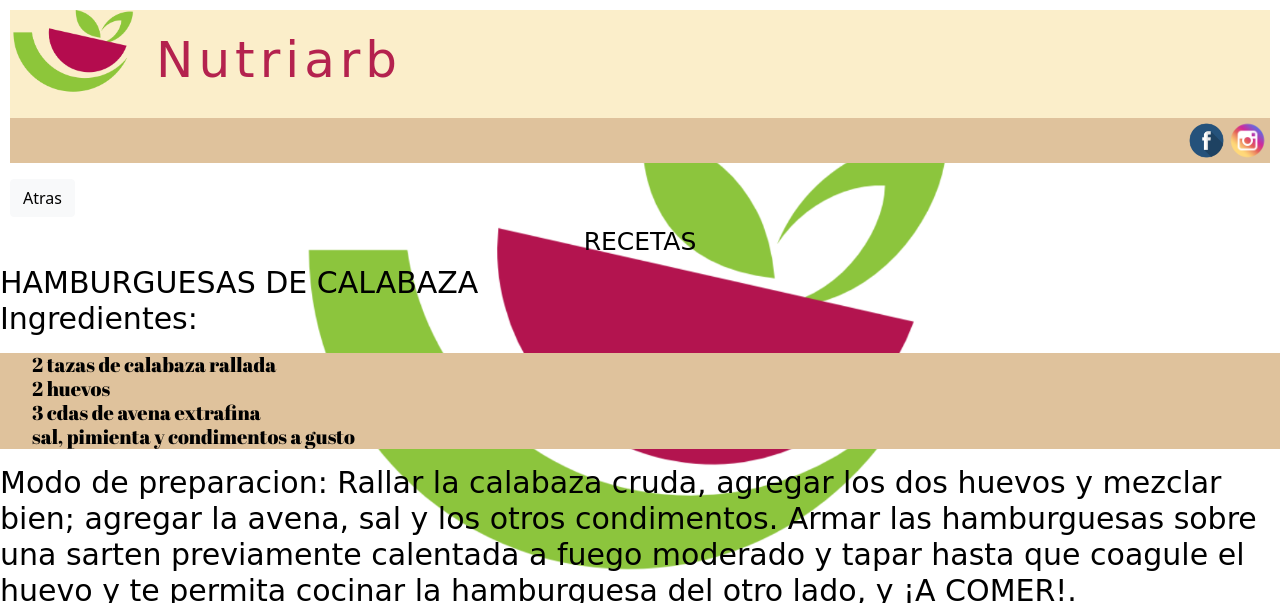
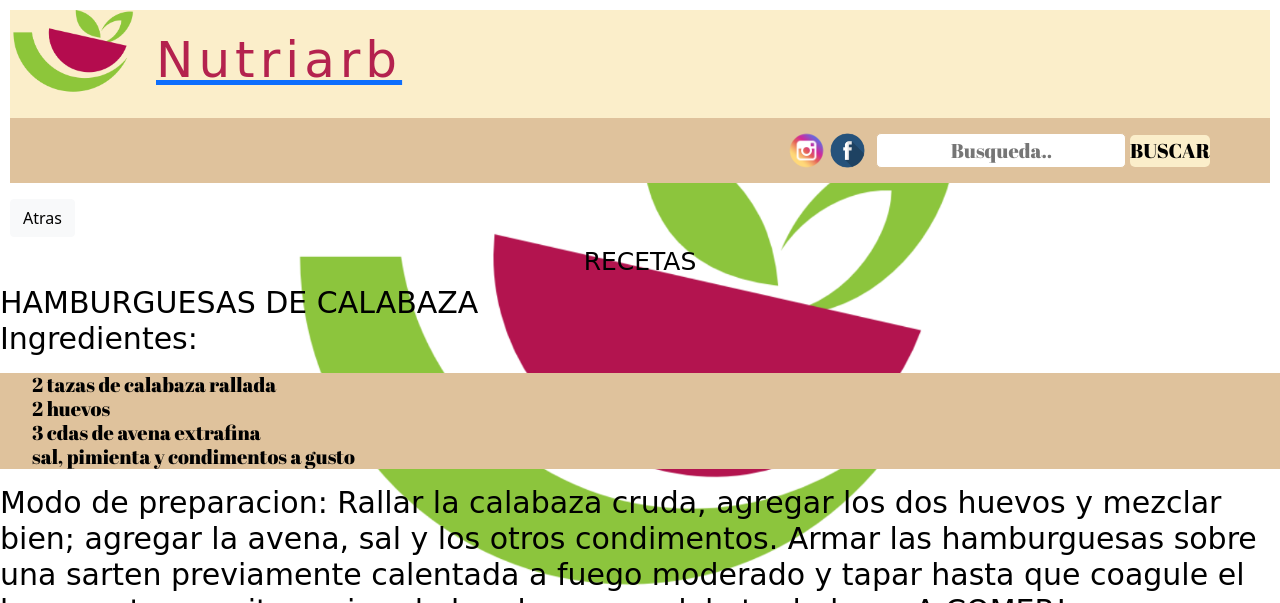
Before and after one commit to brenr07/Nutriarb, a website: page hamburcalabaza.html in a window 1280 px wide. Shown: the top 603 px of the page. Drawn offline with nearby package versions, Linux system fonts and the light colour scheme; a web font is replaced by a local one.

Commit message:
Agregue el buscador en el header

```diff
--- a/css/style.css
+++ b/css/style.css
@@ -36,6 +36,47 @@ img:hover{
 }
 
 /* Estilo redes sociales*/
+
+#buscador {
+    margin-right: 30px;
+    padding: 10px;
+}
+
+#i-buscar {
+    border-radius: 5px;
+    text-align: center;
+    height: 35px;
+    width: 250px;
+    border: 1px solid rgb(223, 194, 156);
+}
+
+#btn-buscar {
+    border-radius: 5px;
+    text-align: center;
+    height: 32px;
+    width: 80px;
+    border: 1px;
+    background: #fbeeca;
+}
+
+#btn-buscar:hover {
+    border-radius: 5px;
+    transition: 400ms;
+    text-align: center;
+    margin: 1px;
+    height: 35px;
+    width: 85px;
+    background-color: #B4224E;
+    border: 1px
+}
+
+
+.redes-soc {
+    display: inline-flex;
+    flex-direction: row;
+    align-items: center;
+    margin: 5px 20px 5px 0px;
+}
 
 .redes nav ul{
     list-style: none;
--- a/hamburcalabaza.html
+++ b/hamburcalabaza.html
@@ -19,25 +19,29 @@
     <section class="bodyIndex">
     <header class="recetas">
         <!--EL LOGO Y TITULO PPAL-->
-        <div class="logo">
-            <img class="imgLogo" src="img/LOGO.PNG.png" alt="Nutriarb logo" height="10%" width="10%" class="nav-brand"/>
-            <h1>Nutriarb</h1>
-        </div>
+        <a href="index.html">
+            <div class="logo">
+                <img class="imgLogo" src="img/LOGO.PNG.png" alt="Nutriarb logo" height="10%" width="10%" class="nav-brand">
+                <h1>Nutriarb</h1>
+            </div>
+        </a>
         <!-- REDES SOCIALES Y EN EL FUTURO UN CUADRO DE BUSQUEDA -->
         <div class="redes">
             <nav>
                 <ul>
-                    <li>
+                    <li class="redes-soc">
+                        <a href="https://www.instagram.com/nutriarb_/"> <img src="img/logoinstagram.png" alt="Instagram" height="45px" width="45px"></a>
                         <a href="https://www.facebook.com/nutriarb"><img src="img/logofacebook.png" alt="facebook" height="37px" width="37px"></a>
-                   </li>
-                    <li>
-                        <a href="https://www.instagram.com/nutriarb_/"> <img src="img/logoinstagram.png" alt="Instagram" height="45px" width="45px"></a>
+                        <div id="buscador">
+                            <input type="text" placeholder="Busqueda.." id="i-buscar">
+                            <button id="btn-buscar">BUSCAR</button>
+                        </div>
                     </li>
                 </ul>
             </nav>
         </div>
         <!-- AQUI COLOQUE UN BOTON PARA VOLVER A LAS RECETAS -->
-        <button type="button" class="btn btn-light">Atras</button>
+        <a href="recetas.html"><button type="button" class="btn btn-light">Atras</button></a>
     </header>
     <h2>RECETAS</h2>
     <h3>HAMBURGUESAS DE CALABAZA</h>
--- a/package.json
+++ b/package.json
@@ -11,13 +11,13 @@
     "type": "git",
     "url": "git+https://github.com/brenr07/Nutriarb.git"
   },
-  "author": "",
+  "author": "Brenda Rodriguez",
   "license": "ISC",
   "bugs": {
     "url": "https://github.com/brenr07/Nutriarb/issues"
   },
   "homepage": "https://github.com/brenr07/Nutriarb#readme",
-  "description": "",
+  "description": "Nutriarb es una página de contenido sobre nutrición, en donde encontrarás recetas y articulos sobre alimentacion",
   "dependencies": {
     "node-sass": "^6.0.0",
     "nodemon": "^2.0.7"
```
Also changed, not shown: articulos.html (+12 -8 lines), biografia.html (+12 -8 lines), contacto.html (+12 -8 lines), index.html (+13 -8 lines), recetas.html (+12 -8 lines).
